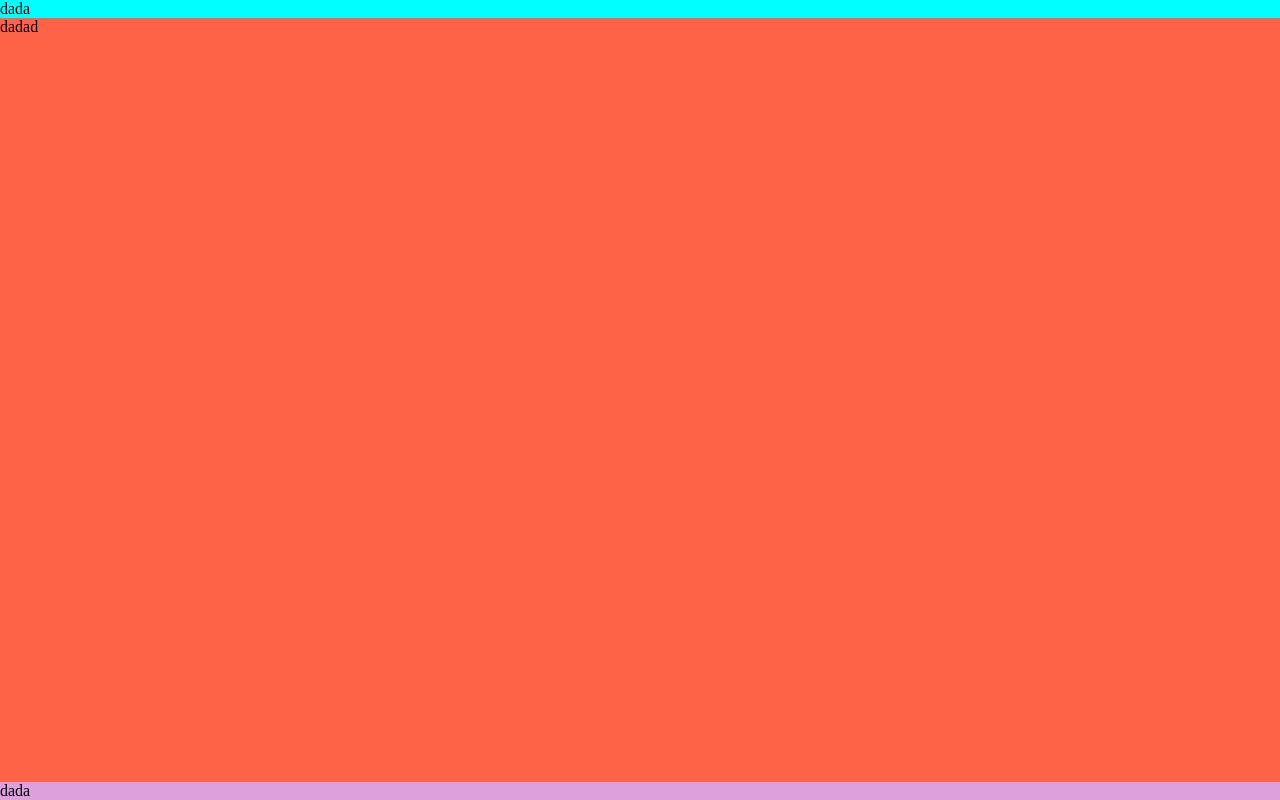
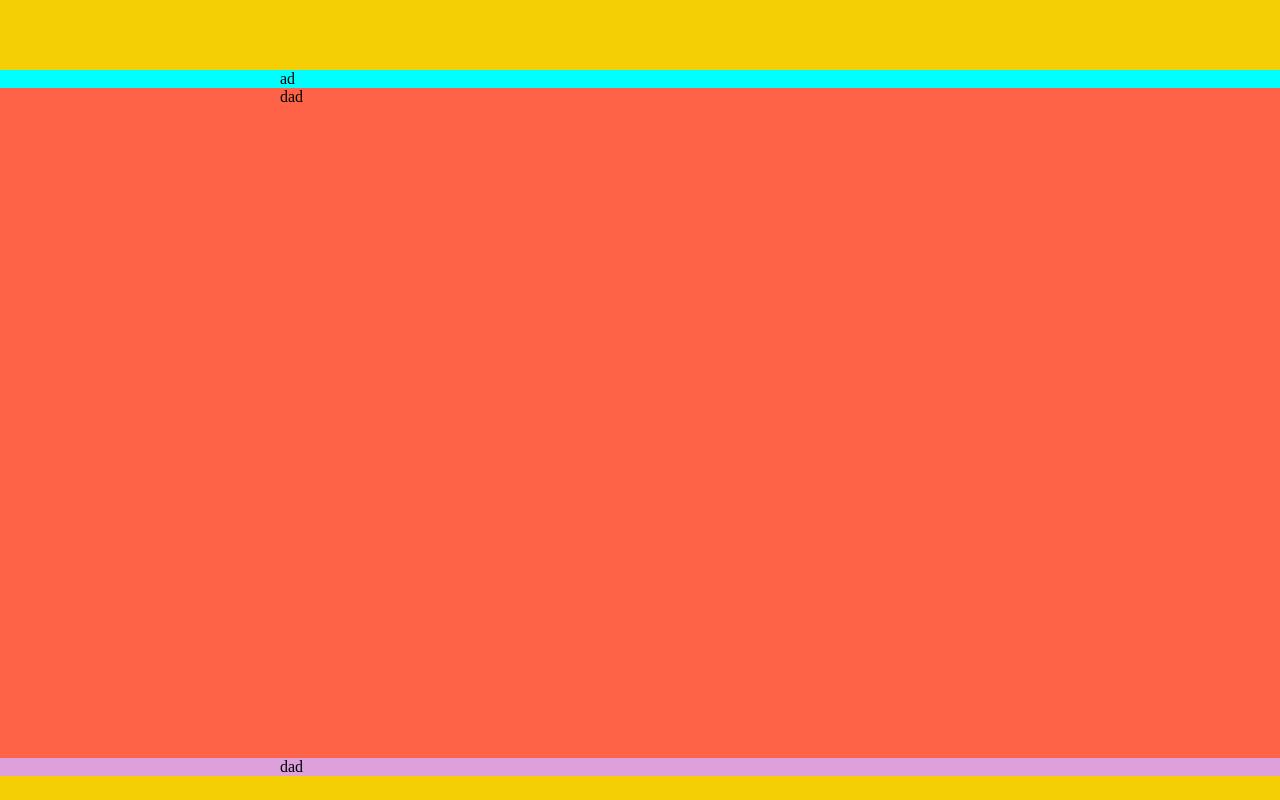
Before and after one commit to brenex920/PIKACHU-ORIGINAL, a plain HTML site: page index.html in a window 1280 px wide. Drawn offline with Linux system fonts and the light colour scheme.

Commit message:
magin feita

```diff
--- a/index.html
+++ b/index.html
@@ -10,15 +10,21 @@
 
 
     <header>
-        dada
+        <div class="caixa">
+ad
+        </div>
     </header>
 
     <main>
-        dadad
+          <div class="caixa">
+dad
+        </div>
     </main>
 
     <footer>
-        dada
+          <div class="caixa">
+dad
+        </div>
     </footer>
 
 
--- a/style.css
+++ b/style.css
@@ -14,9 +14,16 @@ body {
     display: flex;
     flex-direction: column;
 }
+.caixa {
+    display: grid;
+    height: 100%;
+    grid-template-columns: repeat(12, 1fr);
+    width: 90vh;
+    margin: auto;
+}
 header {
     background-color: aqua;
-
+    margin-top: 70px;
 
 }
 main {
@@ -25,4 +32,5 @@ main {
 }
 footer {
     background-color: plum;
+    margin-bottom: 24px;
 }
```
